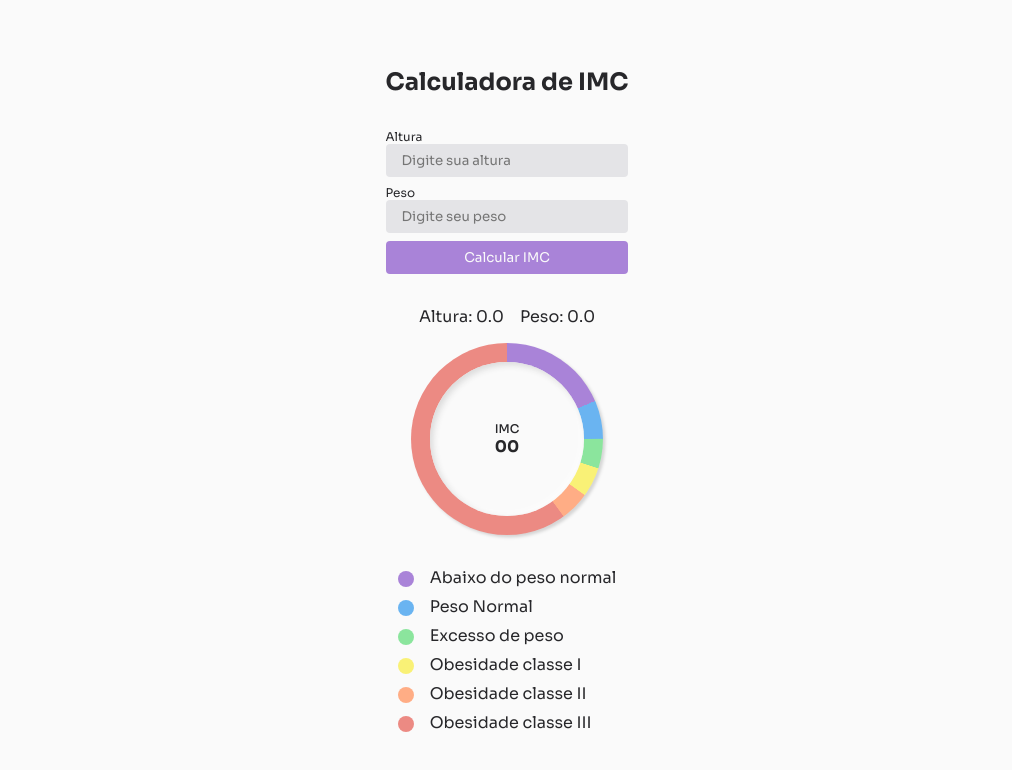
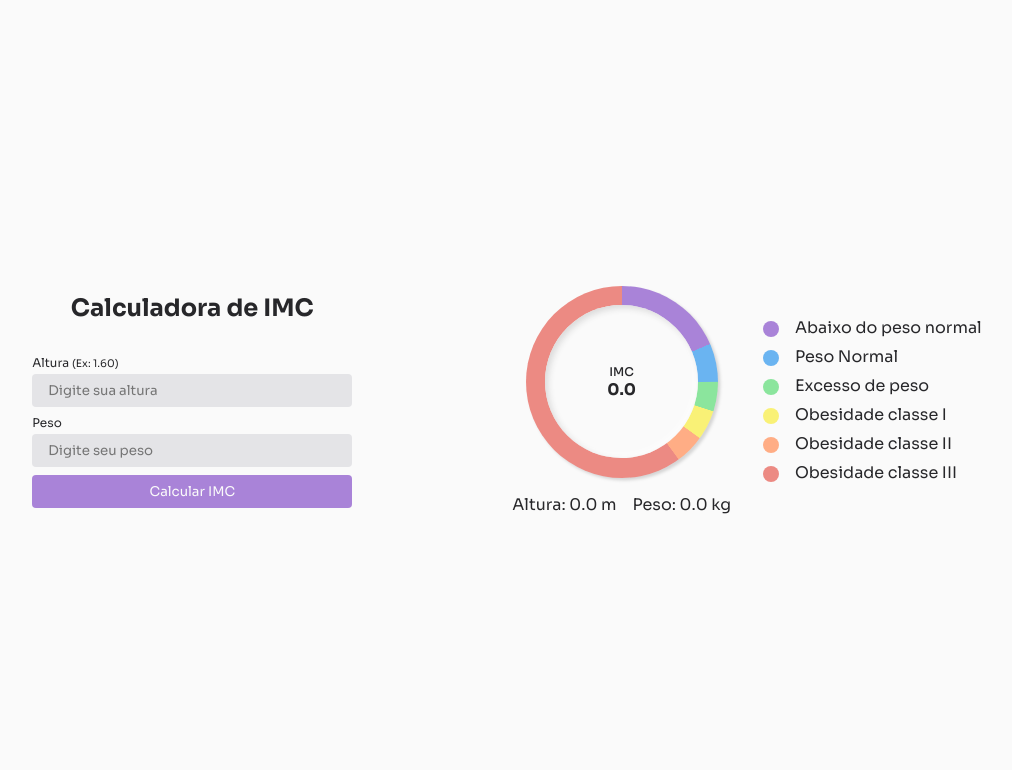
Before and after one commit to colaresAmanda/calculadoraIMC, a plain HTML site: page index.html in a window 1280 px wide. Shown: the whole page, without its empty margins (133-1145 px from the left). Drawn offline with Linux system fonts and the light colour scheme.

Commit message:
tudo responsivo

```diff
--- a/index.html
+++ b/index.html
@@ -14,7 +14,7 @@
         <div id="error-message"></div>
         <form id="get-user-data">
           <div class="form-control">
-            <label for="altura">Altura</label>
+            <label for="altura">Altura <span class="label-ex">(Ex: 1.60)</span></label>
             <input type="number" step="0.01" id="altura" placeholder="Digite sua altura" />
           </div>
           <div class="form-control">
@@ -34,14 +34,14 @@
             <div class="circular-progress">
               <div class="circular-info">
                 <p class="title">IMC</p>
-                <p class="value" id="user-info_imc">00</p>
+                <p class="value" id="user-info_imc">0.0</p>
               </div>
             </div>
           </div>
 
           <div class="user-info">
-            <p id="text">Altura: <span id="user-info_altura">0.0</span></p>
-            <p id="text">Peso: <span id="user-info_peso">0.0</span></p>
+            <p id="text">Altura: <span id="user-info_altura">0.0</span> m</p>
+            <p id="text">Peso: <span id="user-info_peso">0.0</span> kg</p>
           </div>
         </div>
 
--- a/script.js
+++ b/script.js
@@ -37,8 +37,11 @@ function showUserInfo(altura, peso, imc, circularComponent) {
     user_imc.textContent = imc;
 
     // Update the circular progress component based on the BMI value
-    circularProgress(imc, circularComponent);
+
+        circularProgress(imc, circularComponent);
 }
+
+
 
 function setErrorMessage(messageComponent, text) {
     // Display an error message on the screen
@@ -80,7 +83,10 @@ function onSubmit(e, messageComponent, circularComponent) {
 
     // Calculate the BMI and show user information on the screen
     const imc = calculateBMI(altura, peso);
-    showUserInfo(altura, peso, imc, circularComponent);
+    if (!isNaN(imc) && !isNaN(altura) && !isNaN(peso)) {
+        showUserInfo(altura, peso, imc, circularComponent);
+
+    }
 }
 
 function init() {
--- a/style.css
+++ b/style.css
@@ -37,25 +37,43 @@ body {
 }
 
 
+.get-data{
+    display: flex;
+    flex-direction: column;
+    gap: 1rem;
+    width: 20rem;
+
+}
 .get-data .title {
     font-size: 1.5rem;
-    margin-bottom: 2rem;
+    /* margin-bottom: 2rem; */
     text-align: center;
 }
 
+.get-data #error-message{
+    text-align: center;
+
+}
 .get-data form {
     display: flex;
     flex-direction: column;
+    width: 100%;
+
     gap: .5rem;
 }
 
 .form-control {
     display: flex;
     flex-direction: column;
+    gap: .25rem;
 }
 
 .form-control label {
     font-size: .75rem;
+}
+
+.form-control .label-ex {
+    font-size: .65rem;
 }
 
 .form-control input,
@@ -248,3 +266,53 @@ main {
 .graph .info ul li:nth-of-type(6)::before {
     background-color: var(--c-6);
 }
+
+
+
+/* Medium devices (landscape tablets, 768px and up) */
+@media only screen and (min-width: 768px) {
+    main{
+        gap: 5rem;
+    }
+
+.get-data{
+    display: flex;
+    flex-direction: column;
+    gap: 1rem;
+    width: 25rem;
+
+}
+    .graph {
+        display: flex;
+        flex-direction: row;
+        /* align-items: center; */
+
+
+        /* justify-content: center; */
+    }
+    .circular-container {
+        flex-direction: column;
+    }
+
+}
+
+/* Large devices (laptops/desktops, 992px and up) */
+@media only screen and (min-width: 992px) {
+    main {
+        display: flex;
+        flex-direction: row;
+        gap: 10rem;
+        padding: 4rem 2.5rem;
+        align-items: center;
+        justify-content: center;
+        min-height: calc(100vh - 8rem);
+
+    }
+    .get-data{
+        display: flex;
+        flex-direction: column;
+        gap: 1rem;
+        width: 20rem;
+
+    }
+}
```
